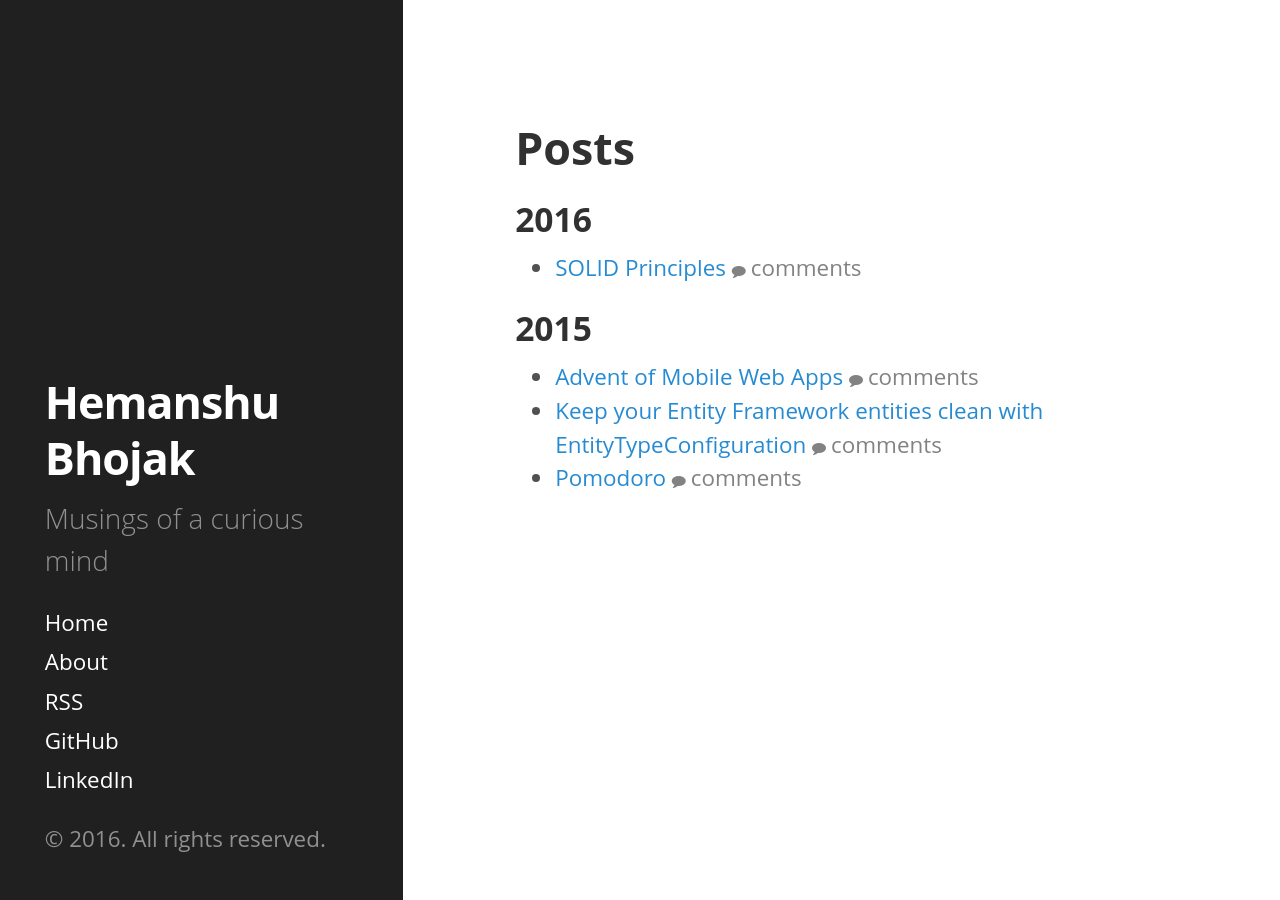
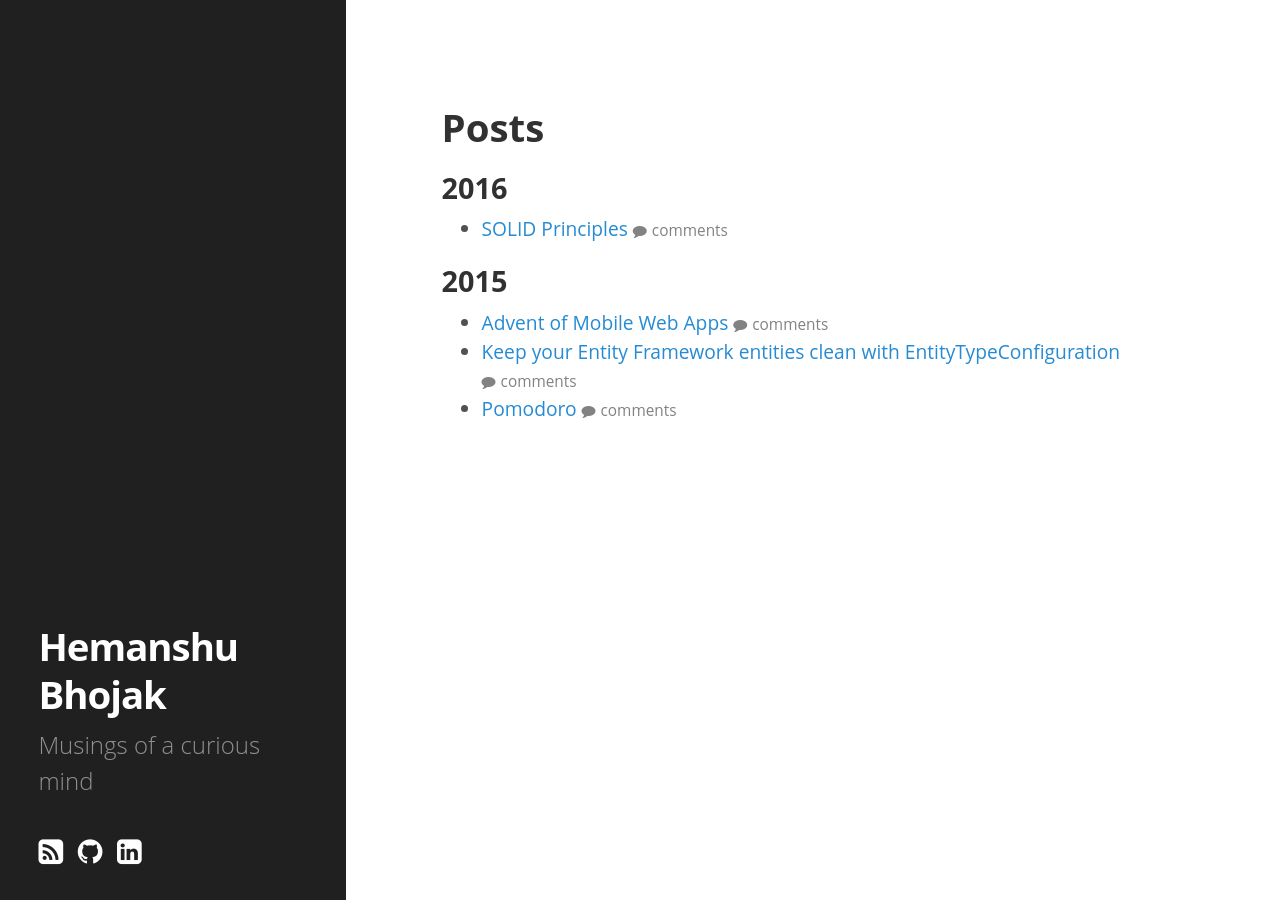
Before and after one commit to technoheman/hemanshubhojak.com, a Jekyll site: the page built from index.html, in a window 1280 px wide. Built offline with Jekyll 4.4.1, drawn with Linux system fonts in a browser that asks for light colours; comment, search, counter and statistics services are not loaded.

Commit message:
Cosmetic

```diff
--- a/_includes/sidebar.html
+++ b/_includes/sidebar.html
@@ -10,27 +10,9 @@
     </div>
 
     <nav class="sidebar-nav">
-      <a class="sidebar-nav-item{% if page.url == site.baseurl %} active{% endif %}" href="/">Home</a>
-
-      {% comment %}
-        The code below dynamically generates a sidebar nav of pages with
-        `layout: page` in the front-matter. See readme for usage.
-      {% endcomment %}
-
-      {% assign pages_list = site.pages %}
-      {% for node in pages_list %}
-        {% if node.title != null %}
-          {% if node.layout == "page" %}
-            <a class="sidebar-nav-item{% if page.url == node.url %} active{% endif %}" href="{{ node.url }}">{{ node.title }}</a>
-          {% endif %}
-        {% endif %}
-      {% endfor %}
-
-      <a class="sidebar-nav-item" href="{{ "/feed.xml" | prepend: site.baseurl }}">RSS</a>
-      <a class="sidebar-nav-item" href="{{ site.github_url }}">GitHub</a>
-      <a class="sidebar-nav-item" href="{{ site.linkedin_url }}">LinkedIn</a>
+      <a class="sidebar-nav-item fa rss" href="{{ "/feed.xml" | prepend: site.baseurl }}"></a>
+      <a class="sidebar-nav-item fa github" href="{{ site.github_url }}"></a>
+      <a class="sidebar-nav-item fa linkedin" href="{{ site.linkedin_url }}"></a>
     </nav>
-
-    <p>&copy; {{ site.time | date: '%Y' }}. All rights reserved.</p>
   </div>
 </div>
--- a/_sass/_hyde.scss
+++ b/_sass/_hyde.scss
@@ -36,12 +36,12 @@ html {
 }
 @media (min-width: 48em) {
   html {
-    font-size: 1.4em;
+    font-size: 1.2em;
   }
 }
 @media (min-width: 58em) {
   html {
-    font-size: 1.4em;
+    font-size: 1.2em;
   }
 }
 
@@ -86,19 +86,40 @@ html {
 
 /* Sidebar nav */
 .sidebar-nav {
-  margin-bottom: 1rem;
+  margin: 2rem 0 .5rem;
 }
 .sidebar-nav-item {
-  display: block;
+  display: inline;
+  letter-spacing: .5em;
   line-height: 1.75;
 }
 a.sidebar-nav-item:hover,
 a.sidebar-nav-item:focus {
-  text-decoration: underline;
+  text-decoration: none;
 }
 .sidebar-nav-item.active {
   font-weight: bold;
 }
+
+.fa::before{
+  font: normal normal normal 14px/1 FontAwesome;
+}
+
+.linkedin::before{
+  content: "\f08c";
+  font-size: 1.5em;
+}
+
+.github::before{
+  content: "\f09b";
+  font-size: 1.5em;
+}
+
+.rss::before{
+  content: "\f143";
+  font-size: 1.5em;
+}
+
 
 /* Sticky sidebar
  *
--- a/_sass/_poole.scss
+++ b/_sass/_poole.scss
@@ -347,9 +347,6 @@ tbody tr:nth-child(odd) th {
 /* Meta data line below post title */
 .post-date {
   display: inline;
-  margin-top: -.5rem;
-  margin-bottom: 1rem;
-  color: #9a9a9a;
 }
 
 /* Related posts */
@@ -431,7 +428,9 @@ a.pagination-item:hover {
 
 //
 .post-meta{
-    color: $grey-color;
+    color: #9a9a9a;
+    font-size: 1em;
+    margin-bottom: 4em;
 }
 
 .post-tags{
@@ -463,4 +462,5 @@ a.pagination-item:hover {
 a.post-comments{
   color: $grey-color;
   text-transform: lowercase;
+  font-size: .8em;
 }
```
Also changed, not shown: 1 other file.
